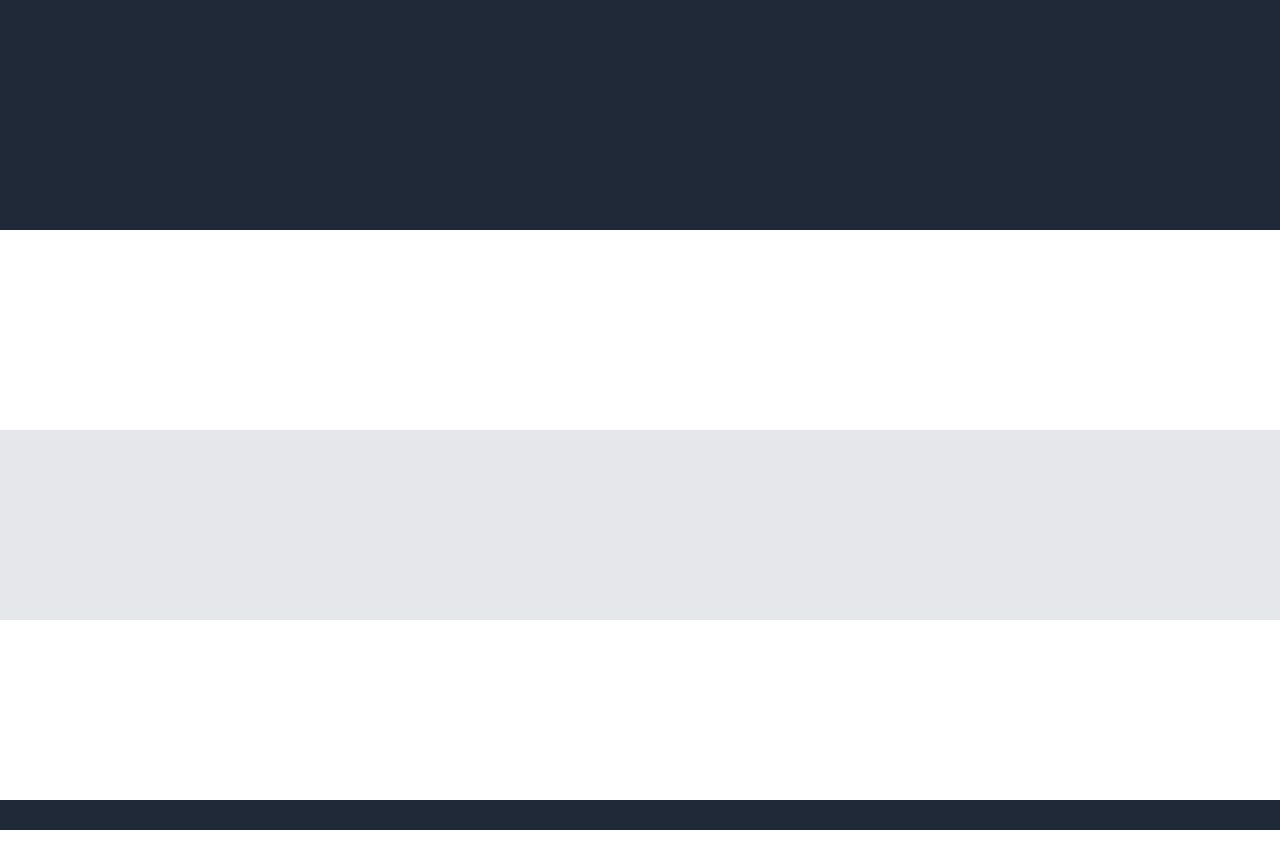
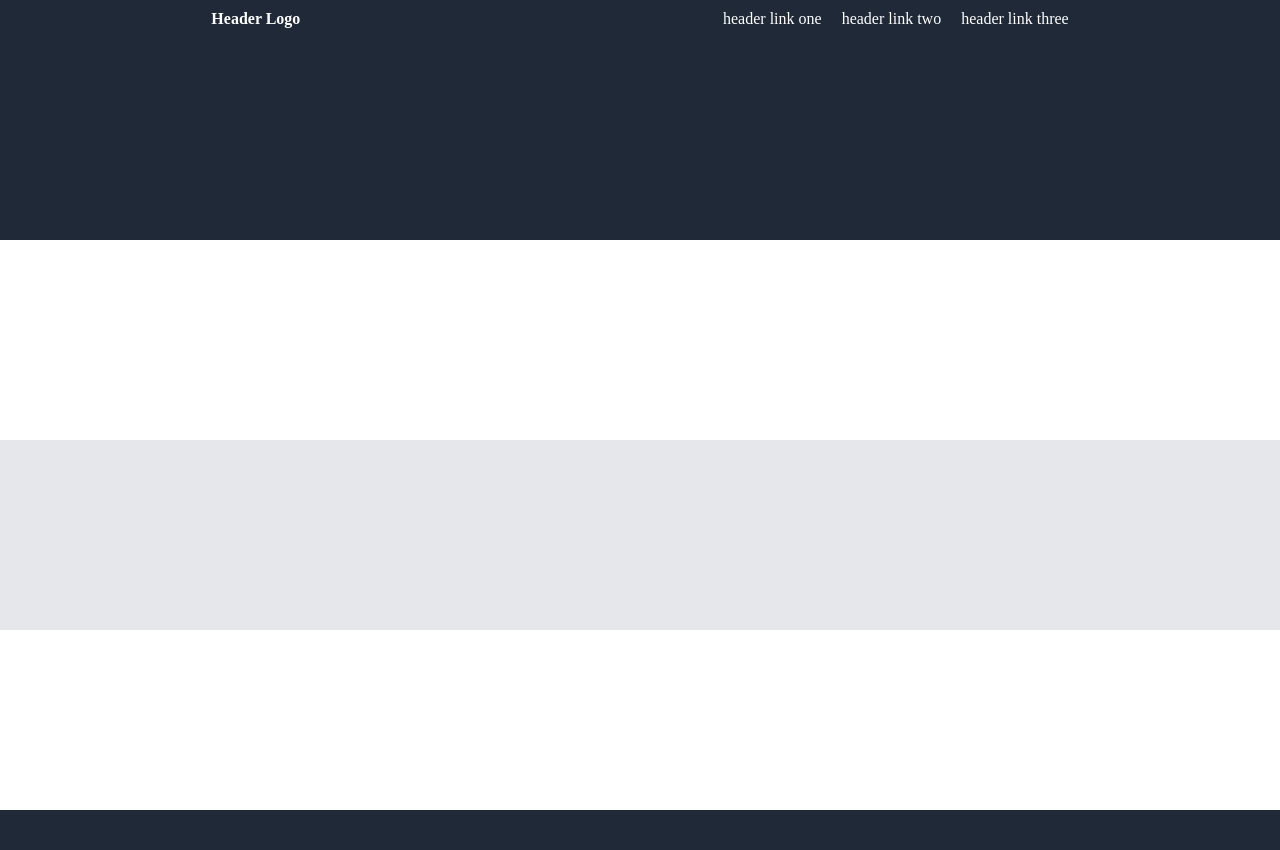
Before and after one commit to mon2101/ispitlandingpage, a plain HTML site: page index.html in a window 1280 px wide. Drawn offline with Linux system fonts and the light colour scheme.

Commit message:
Added header

```diff
--- a/index.html
+++ b/index.html
@@ -10,6 +10,12 @@
   <body>
 
 <div class="jedan">
+  <span>Header Logo</span>
+   <div class="links">
+    <a href="https://cdn.statically.io/gh/TheOdinProject/curriculum/main/foundations/html_css/project/odin-project.png">header link one</a>
+    <a href="https://cdn.statically.io/gh/TheOdinProject/curriculum/main/foundations/html_css/project/odin-project.png">header link two</a>
+    <a href="https://cdn.statically.io/gh/TheOdinProject/curriculum/main/foundations/html_css/project/odin-project.png">header link three</a>
+   </div>
 </div>
 
 
--- a/style.css
+++ b/style.css
@@ -6,6 +6,10 @@ div {
 .jedan {
    background-color: #1f2937;
    height: 30px;
+   display: flex;
+   flex-direction: row;
+   padding-top: 10px;
+   justify-content: space-around;
 }
 
 .dva {
@@ -32,3 +36,18 @@ div {
 body {
     margin: 0px;
 }
+
+span {
+    color: white;
+    font-weight: bold;
+}
+
+a {
+    color: white;
+    text-decoration: none;
+}
+
+.links {
+    display: flex;
+    gap: 20px;
+}
```
